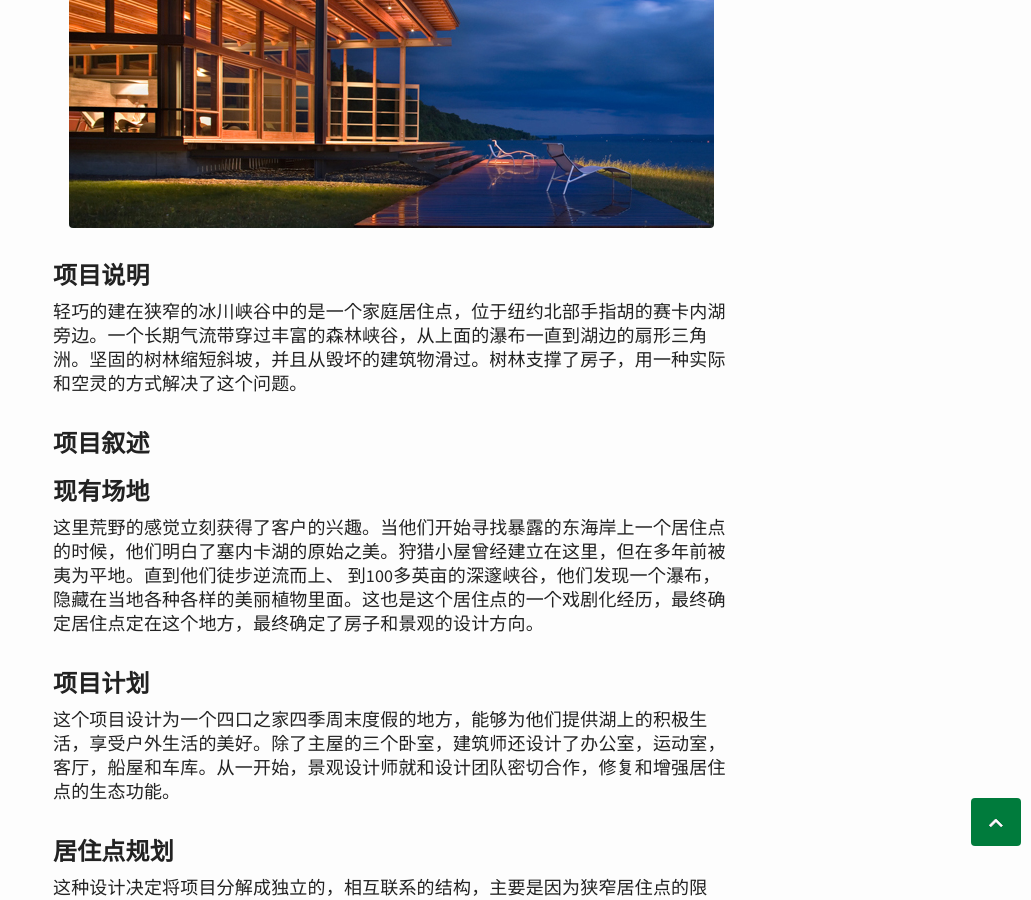
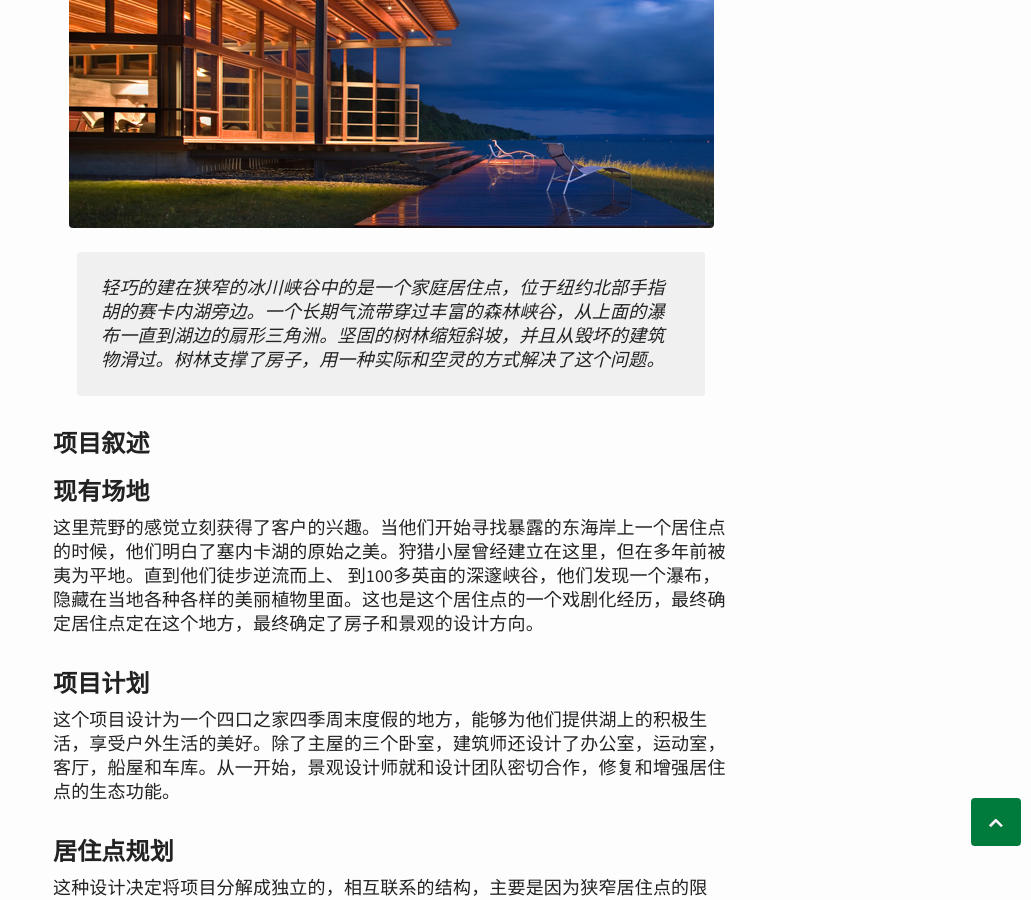
Before and after one commit to xiaoyu33/xiaoyu33.github.io, a Jekyll site: the page built from _posts/2015-08-17-库姆斯居住点.md, in a window 1280 px wide and 900 px high, scrolled down 918 px. Shown: the whole window, without its empty margins (249-1280 px from the left). Built offline with Jekyll 4.4.1, drawn with Linux system fonts in a browser that asks for light colours; comment, search, counter and statistics services are not loaded.

Commit message:
Update 2015-08-17-库姆斯居住点.md

```diff
--- a/_posts/2015-08-17-库姆斯居住点.md
+++ b/_posts/2015-08-17-库姆斯居住点.md
@@ -6,8 +6,7 @@ title: 库姆斯居住点
 
 ![库姆斯居住点](/img/kmsjzd-2.jpg)
 
-### 项目说明 ###
-轻巧的建在狭窄的冰川峡谷中的是一个家庭居住点，位于纽约北部手指胡的赛卡内湖旁边。一个长期气流带穿过丰富的森林峡谷，从上面的瀑布一直到湖边的扇形三角洲。坚固的树林缩短斜坡，并且从毁坏的建筑物滑过。树林支撑了房子，用一种实际和空灵的方式解决了这个问题。
+> 轻巧的建在狭窄的冰川峡谷中的是一个家庭居住点，位于纽约北部手指胡的赛卡内湖旁边。一个长期气流带穿过丰富的森林峡谷，从上面的瀑布一直到湖边的扇形三角洲。坚固的树林缩短斜坡，并且从毁坏的建筑物滑过。树林支撑了房子，用一种实际和空灵的方式解决了这个问题。
 
 ### 项目叙述 ###
 
```
